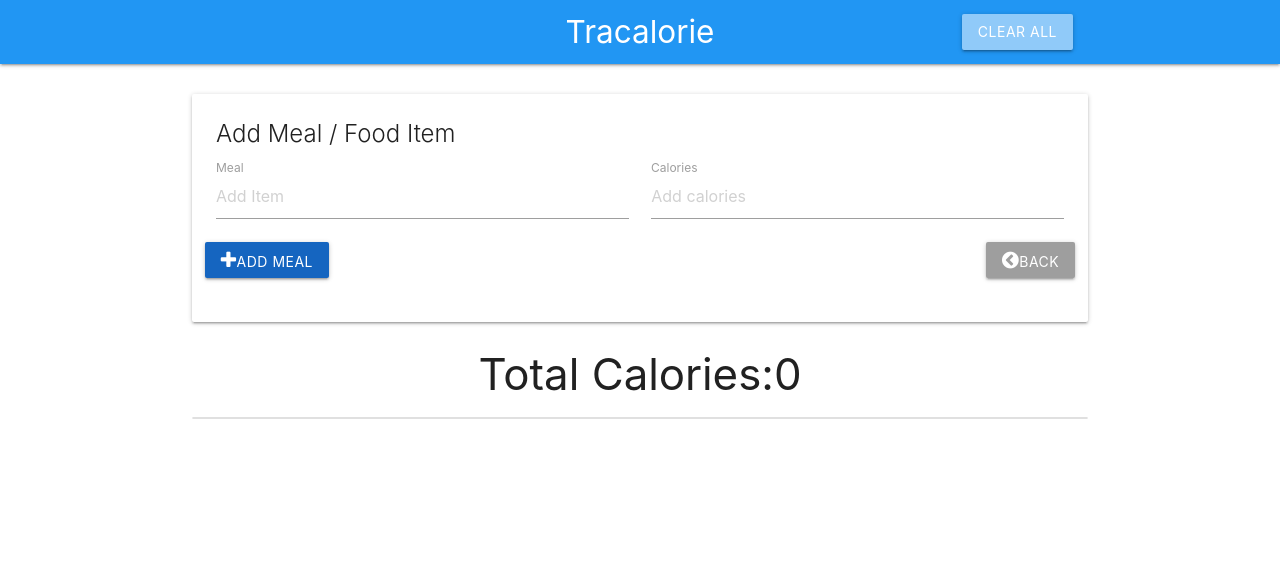
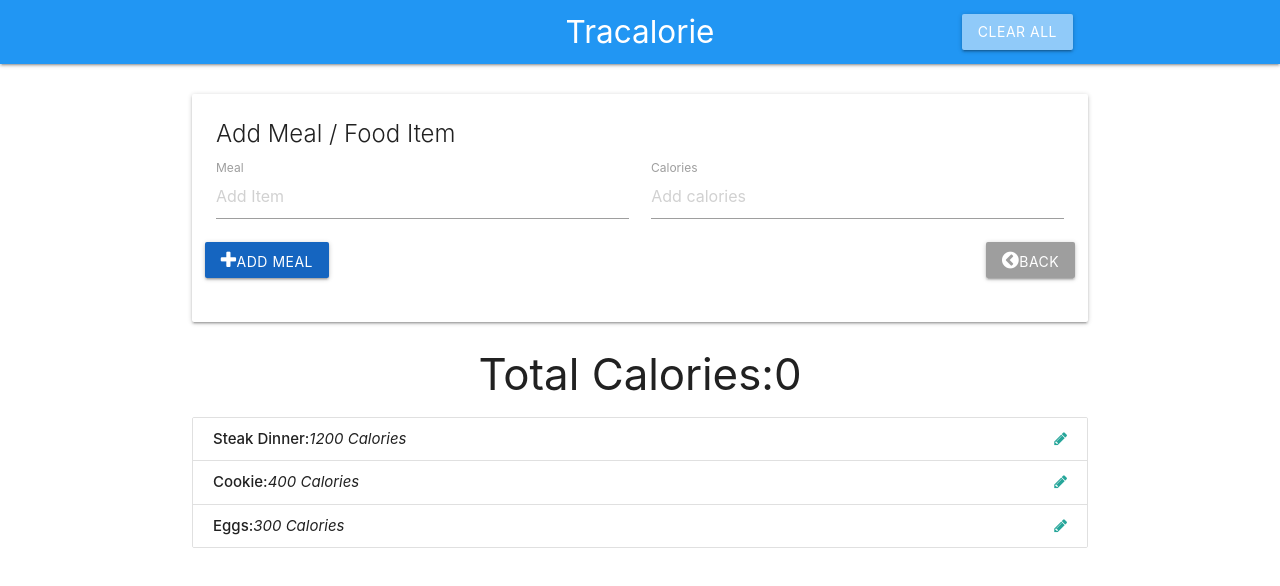
Before and after one commit to Valeriia-Rez/Tracalorie, a plain HTML site: page index.html in a window 1280 px wide. Drawn offline with nearby package versions, Linux system fonts and the light colour scheme.

Commit message:
get and populate items

```diff
--- a/app.js
+++ b/app.js
@@ -25,6 +25,9 @@ const ItemCtrl = (function() {
 
     //Public methods
     return {
+        getItems: function() {
+            return data.items;
+        },
         logData: function() {
             return data;
         }
@@ -35,10 +38,27 @@ const ItemCtrl = (function() {
 
 // UI Controller
 const UICtrl = (function() {
+    const UISelectors = {
+        itemList: "#item-list"
+    }
 
     //Public methods
     return {
+        populateItemList: function(items) {
+            let html = "";
 
+            items.forEach(function(item) {
+                html += `<li class="collection-item" id="item-${item.id}">
+                <strong>${item.name}:</strong><em>${item.calories} Calories</em>
+                <a href="#" class="secondary-content">
+                    <i class="edit-item fa fa-pencil"></i>
+                </a>
+            </li>`;
+            });
+
+            //Insert list items
+            document.querySelector(UISelectors.itemList).innerHTML = html;
+        }
     }
 })();
 
@@ -50,7 +70,11 @@ const App = (function(ItemCtrl, UICtrl) {
     //Public methods
     return {
         init: function() {
-            console.log("Initializing App...");
+            //Fetch items from data structure
+            const items = ItemCtrl.getItems();
+
+            //Populate list with items
+            UICtrl.populateItemList(items);
         }
     }
 })(ItemCtrl, UICtrl);
```
Also changed, not shown: index.html (+3 -3 lines).
